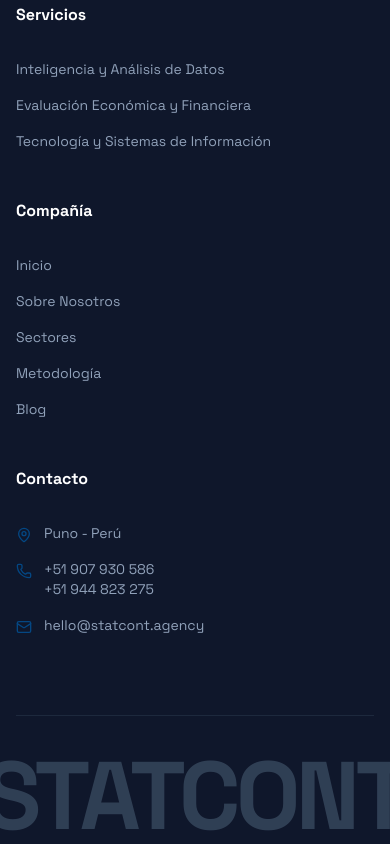
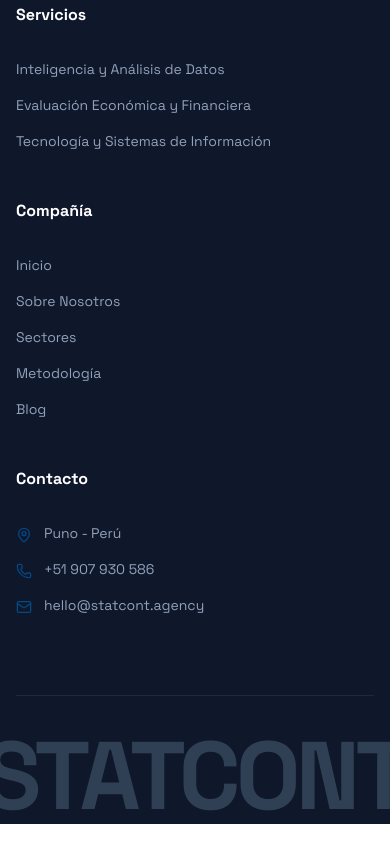
Before and after one commit to carlos5845/landing-agency, a Next.js app: page / in a window 390 px wide. Shown: the part 8615-9459 px from the top of the page. Built offline with nearby package versions, Linux system fonts and the light colour scheme.

Commit message:
Remove commented phone number from footer

```diff
--- a/src/app/components/footer.tsx
+++ b/src/app/components/footer.tsx
@@ -155,7 +155,8 @@ export default function Footer() {
                   <Phone className="w-4 h-4 text-primary mt-1" />
                   <div className="flex flex-col">
                     <span>+51 907 930 586</span>
-                    <span>+51 944 823 275</span>
+
+                     {/* <span>+51 944 823 275</span> */}
                   </div>
                 </li>
 
```
